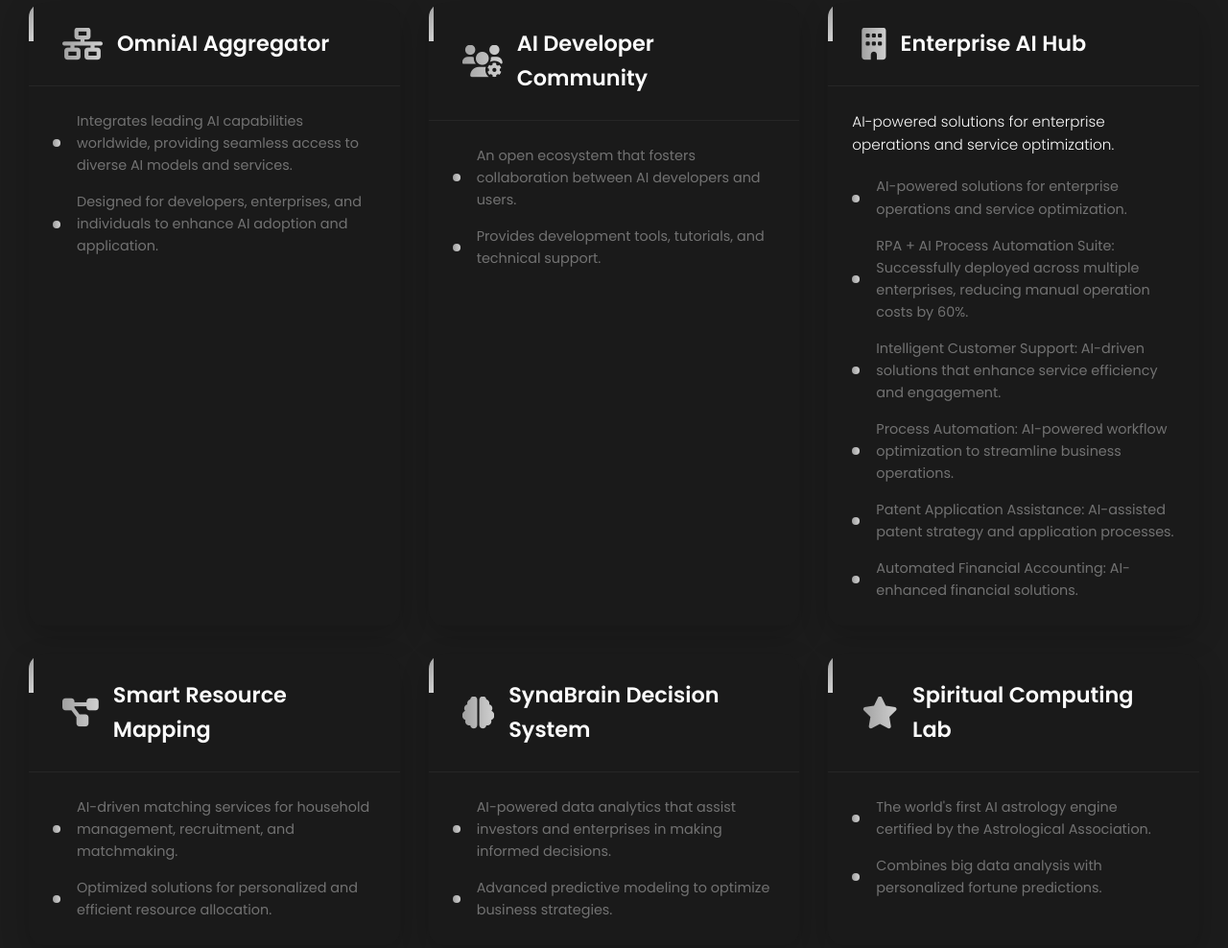
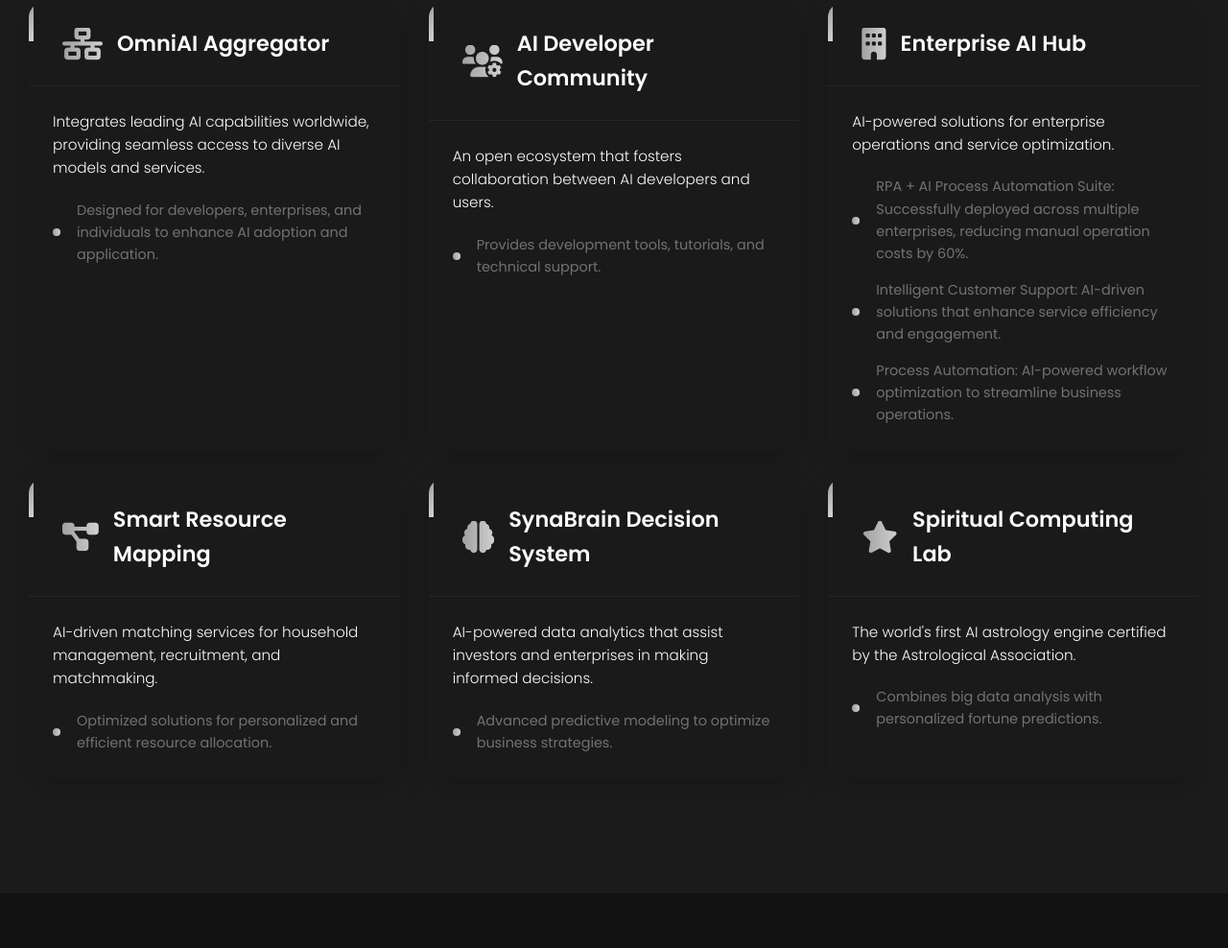
Before and after one commit to vickyoopy/synapticore_website, a plain HTML site: page index.html in a window 1280 px wide. Shown: the part 1041-2029 px from the top of the page at 96% size. Drawn offline with Linux system fonts and the light colour scheme; a web font is replaced by a local one.

Commit message:
更新网站布局和样式

```diff
--- a/index.html
+++ b/index.html
@@ -920,13 +920,10 @@
                         </h3>
                     </div>
                     <div class="service-body">
-                        <!-- <p class="service-description">
+                        <p class="service-description">
                             Integrates leading AI capabilities worldwide, providing seamless access to diverse AI models and services.
-                        </p> -->
+                        </p>
                         <ul class="service-features">
-                            <li class="service-feature">
-                                Integrates leading AI capabilities worldwide, providing seamless access to diverse AI models and services.
-                            </li>
                             <li class="service-feature">
                                 Designed for developers, enterprises, and individuals to enhance AI adoption and application.
                             </li>
@@ -943,13 +940,10 @@
                         </h3>
                     </div>
                     <div class="service-body">
-                        <!-- <p class="service-description">
+                        <p class="service-description">
                             An open ecosystem that fosters collaboration between AI developers and users.
-                        </p> -->
+                        </p>
                         <ul class="service-features">
-                            <li class="service-feature">
-                                An open ecosystem that fosters collaboration between AI developers and users.
-                            </li>
                             <li class="service-feature">
                                 Provides development tools, tutorials, and technical support.
                             </li>
@@ -971,9 +965,6 @@
                         </p>
                         <ul class="service-features">
                             <li class="service-feature">
-                                AI-powered solutions for enterprise operations and service optimization.
-                            </li>
-                            <li class="service-feature">
                                 RPA + AI Process Automation Suite: Successfully deployed across multiple enterprises, reducing manual operation costs by 60%.
                             </li>
                             <li class="service-feature">
@@ -981,12 +972,6 @@
                             </li>
                             <li class="service-feature">
                                 Process Automation: AI-powered workflow optimization to streamline business operations.
-                            </li>
-                            <li class="service-feature">
-                                Patent Application Assistance: AI-assisted patent strategy and application processes.
-                            </li>
-                            <li class="service-feature">
-                                Automated Financial Accounting: AI-enhanced financial solutions.
                             </li>
                         </ul>
                     </div>
@@ -1001,13 +986,10 @@
                         </h3>
                     </div>
                     <div class="service-body">
-                        <!-- <p class="service-description">
+                        <p class="service-description">
                             AI-driven matching services for household management, recruitment, and matchmaking.
-                        </p> -->
+                        </p>
                         <ul class="service-features">
-                            <li class="service-feature">
-                                AI-driven matching services for household management, recruitment, and matchmaking.
-                            </li>
                             <li class="service-feature">
                                 Optimized solutions for personalized and efficient resource allocation.
                             </li>
@@ -1024,13 +1006,10 @@
                         </h3>
                     </div>
                     <div class="service-body">
-                        <!-- <p class="service-description">
+                        <p class="service-description">
                             AI-powered data analytics that assist investors and enterprises in making informed decisions.
-                        </p> -->
+                        </p>
                         <ul class="service-features">
-                            <li class="service-feature">
-                                AI-powered data analytics that assist investors and enterprises in making informed decisions.
-                            </li>
                             <li class="service-feature">
                                 Advanced predictive modeling to optimize business strategies.
                             </li>
@@ -1047,13 +1026,10 @@
                         </h3>
                     </div>
                     <div class="service-body">
-                        <!-- <p class="service-description">
+                        <p class="service-description">
                             The world's first AI astrology engine certified by the Astrological Association.
-                        </p> -->
+                        </p>
                         <ul class="service-features">
-                            <li class="service-feature">
-                                The world's first AI astrology engine certified by the Astrological Association.
-                            </li>
                             <li class="service-feature">
                                 Combines big data analysis with personalized fortune predictions.
                             </li>
```
